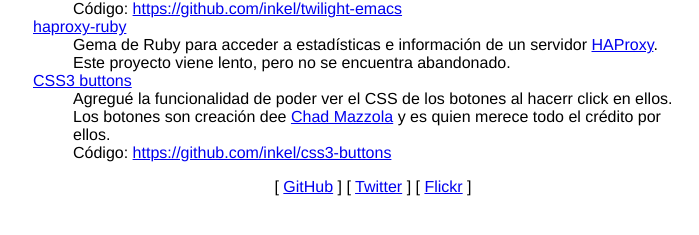
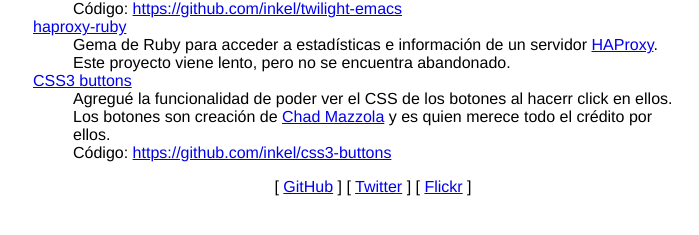
Before and after one commit to inkel/inkel.github.io, a Jekyll site: the page built from index.html, in a window 1280 px wide. Shown: the part 406-641 px from the top of the page, without its empty margins (287-986 px from the left). Built offline with Jekyll 4.4.1, drawn with Linux system fonts in a browser that asks for light colours; Markdown is read by kramdown in place of the engine named in the settings.

Commit message:
Fix typo

```diff
--- a/index.html
+++ b/index.html
@@ -36,7 +36,7 @@
       <dd>Este proyecto viene lento, pero no se encuentra abandonado.</dd>
 
       <dt><a href="http://inkel.github.com/css3-buttons">CSS3 buttons</a></dt>
-      <dd>Agregué la funcionalidad de poder ver el CSS de los botones al hacerr click en ellos. Los botones son creación dee <a href="http://hellohappy.org/">Chad Mazzola</a> y es quien merece todo el crédito por ellos.</dd>
+      <dd>Agregué la funcionalidad de poder ver el CSS de los botones al hacerr click en ellos. Los botones son creación de <a href="http://hellohappy.org/">Chad Mazzola</a> y es quien merece todo el crédito por ellos.</dd>
       <dd>Código: <a href="https://github.com/inkel/css3-buttons">https://github.com/inkel/css3-buttons</a></dd>
     </dl>
   </hgroup>
```
